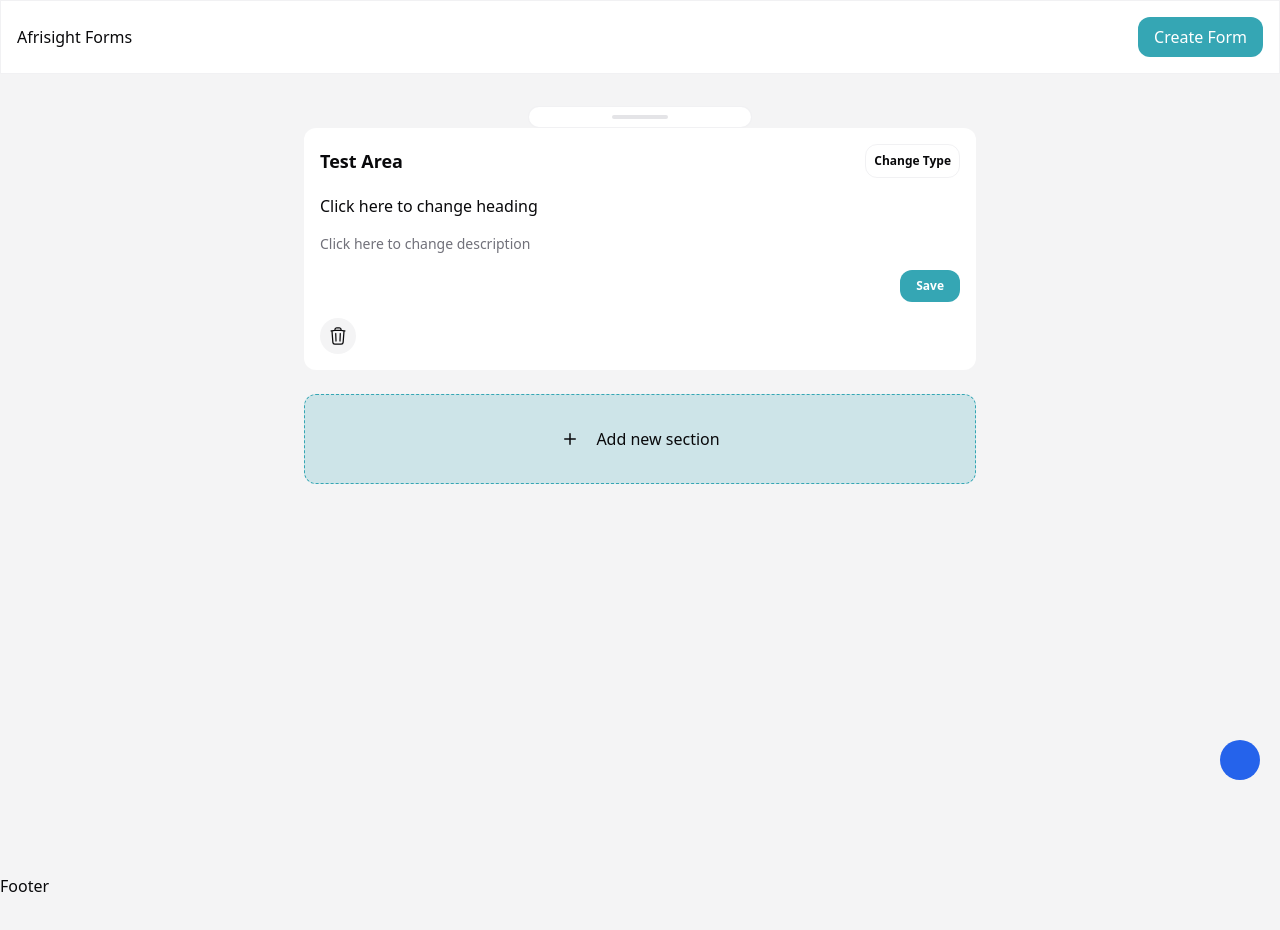
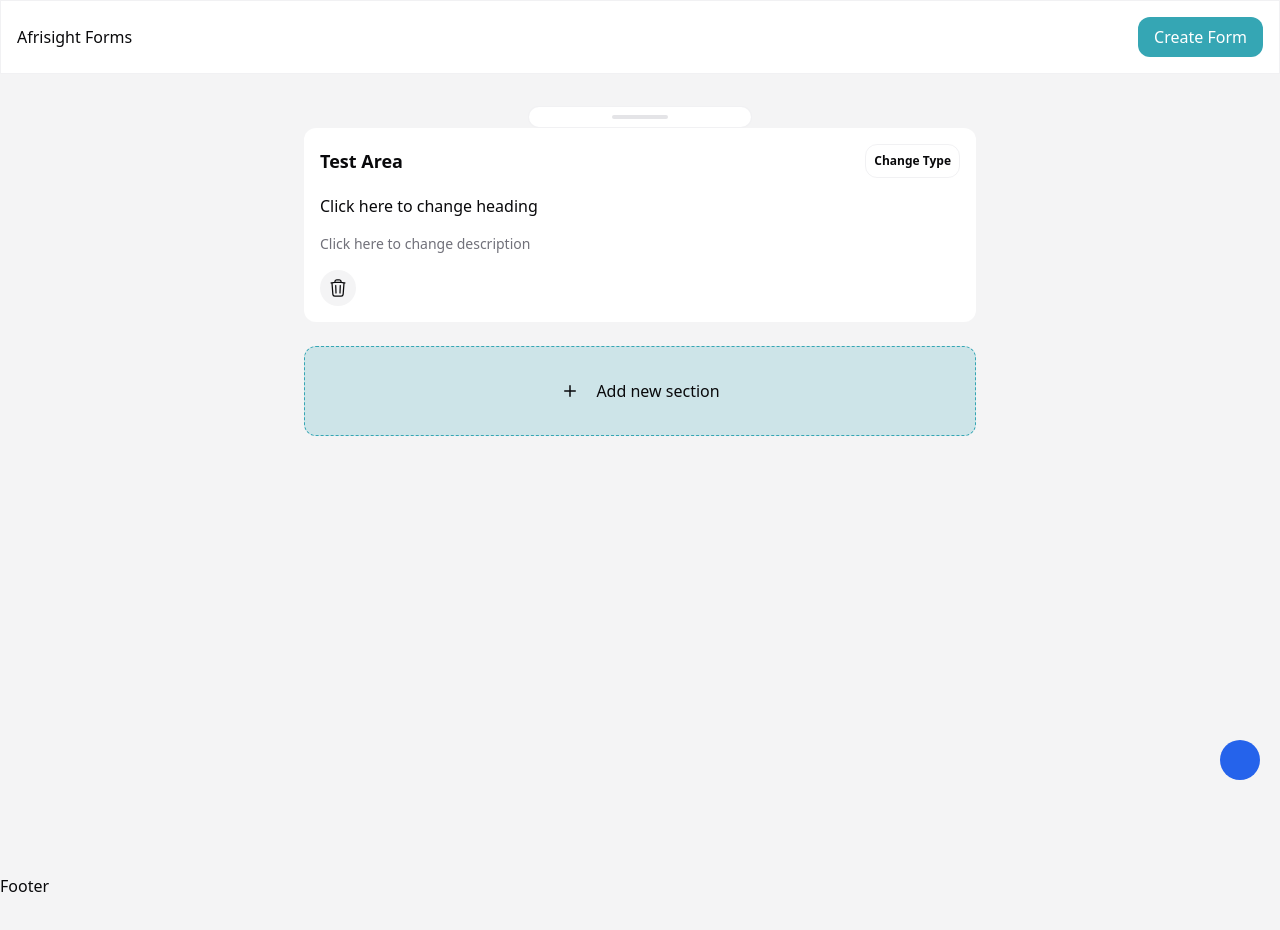
Before and after one commit to tatendabakozw/afrisight-forms, a Next.js app: page / in a window 1280 px wide. Both pictures are taken after a click on the button "Add new section". Shown: the top 930 px of the page. Built offline with nearby package versions, Linux system fonts and the light colour scheme.

Commit message:
fix: save item button conitins

```diff
--- a/src/components/inputs/TextArea.tsx
+++ b/src/components/inputs/TextArea.tsx
@@ -54,12 +54,14 @@ const TextArea = (props: Props) => {
           {description ? description : "Click here to change description"}
         </div>
       )}
+      {(descriptionClicked || headingClicked) && (
         <div
           onClick={saveitems}
           className="flex self-end bg-brand-original text-white px-4 py-2 text-xs font-semibold rounded-xl cursor-pointer"
         >
           Save
         </div>
+      )}
     </div>
   );
 };
```
Lines whose indentation alone changed are shown as unchanged.
